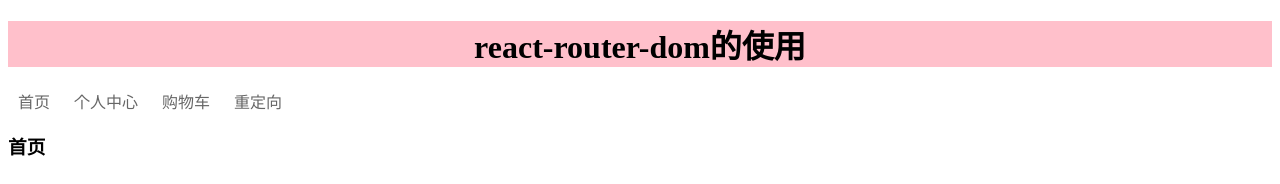
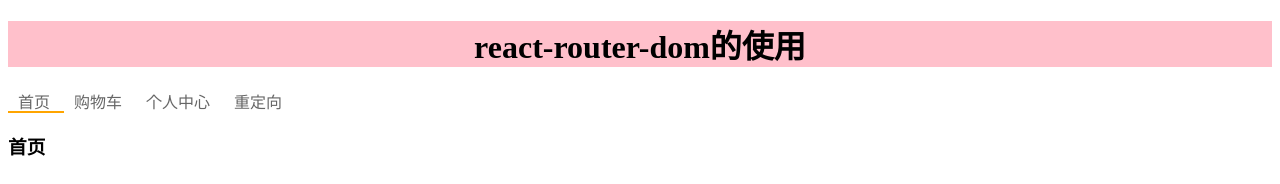
Before and after one commit to ww24kobe/react_example, a React (Create React App) app: page / in a window 1280 px wide. Shown: the top 184 px of the page. Built offline with nearby package versions, Linux system fonts and the light colour scheme.

Commit message:
feat: css in js

```diff
--- a/src/App.js
+++ b/src/App.js
@@ -8,15 +8,19 @@
   Routes,
   Outlet,
   Navigate,
+  useLocation,
 } from 'react-router-dom'
 
 import style from './style.module.css'
 console.log(style)
-
 const Order = () => <h3>订单</h3>
 const Address = () => <h3>地址</h3>
 const Home = () => <h3>首页</h3>
-const User = () => (
+const User = () => {
+  // 监听当前组件下面路由的切换
+  const location = useLocation()
+  console.log(location)
+  return (
     <>
       <h3>个人中心</h3>
       <ul>
@@ -30,6 +34,7 @@
       <Outlet />
     </>
   )
+}
 const Cart = () => <h3>Cart 页面</h3>
 
 function App() {
@@ -38,12 +43,11 @@
       <h1 style={{ textAlign: 'center' }} className={style.title}>
         react-router-dom的使用
       </h1>
-      <Router>
       <div>
         {/* NavLink相对于Link含有当前激活类名active，可设置样式 */}
         <NavLink to="/">首页 </NavLink>
+        <Link to="/cart">购物车 </Link>
         <NavLink to="/user">个人中心 </NavLink>
-          <Link to="/cart">购物车 </Link>
         <Link to="/a">重定向</Link>
         <Routes>
           {/* 渲染一个元素 */}
@@ -59,7 +63,6 @@
         </Routes>
       </div>
       <Outlet />
-      </Router>
     </>
   )
 }
--- a/src/index.js
+++ b/src/index.js
@@ -1,6 +1,11 @@
 import React from 'react'
 import ReactDOM from 'react-dom/client'
 import App from './App'
+import { BrowserRouter as Router, useLocation } from 'react-router-dom'
 
 const root = ReactDOM.createRoot(document.getElementById('root'))
-root.render(<App />)
+root.render(
+  <Router>
+    <App />
+  </Router>
+)
--- a/src/style.module.css
+++ b/src/style.module.css
@@ -4,7 +4,9 @@
     padding: 0 10px;
     color: #666;
 }
-.active {
+
+/* 全局的，或者框架自身携带的类名不做hash处理，这样可以覆盖原本样式 */
+:global(.active) {
     border-bottom: 2px solid orange;
 }
 
```
Lines whose indentation alone changed are shown as unchanged.
